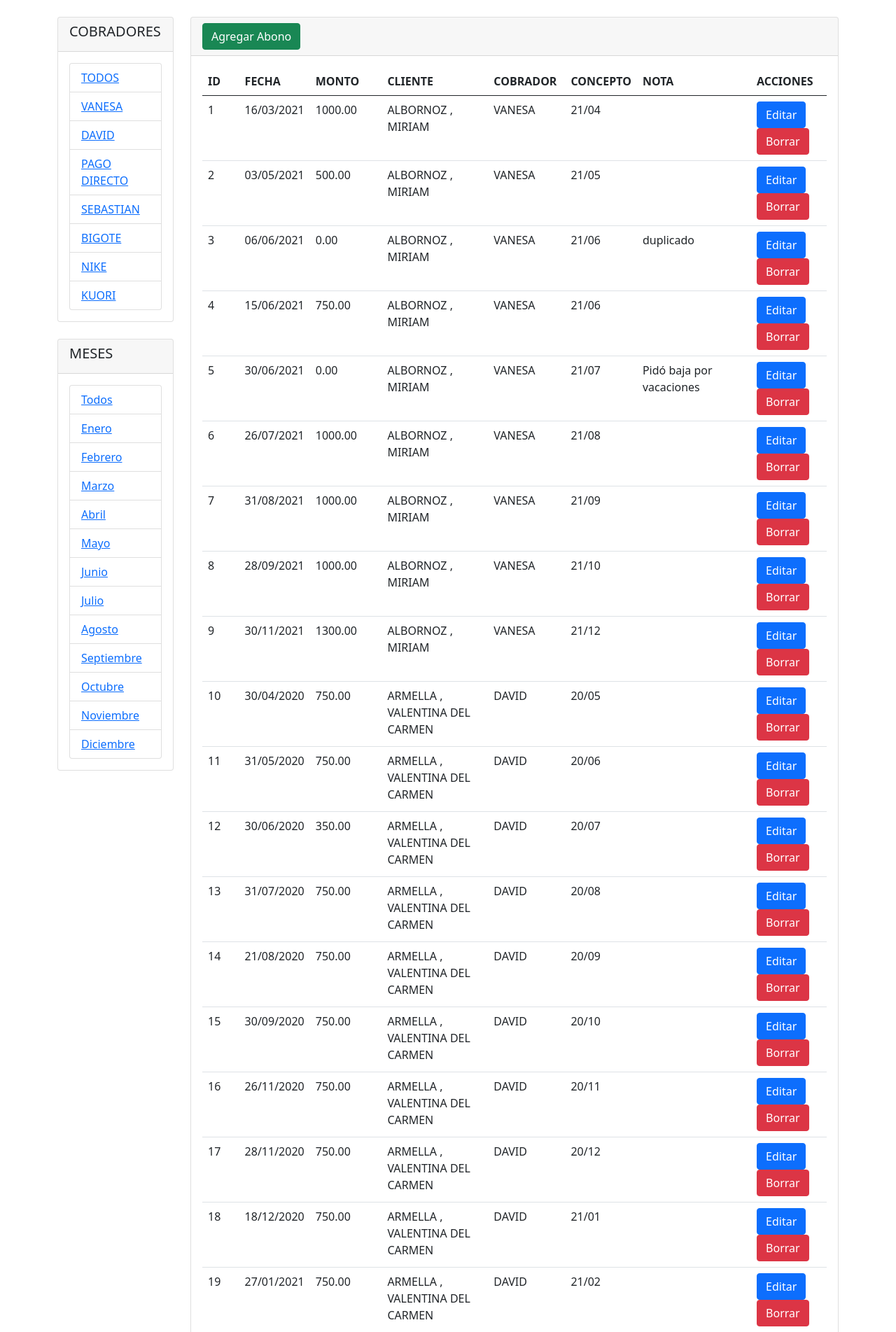
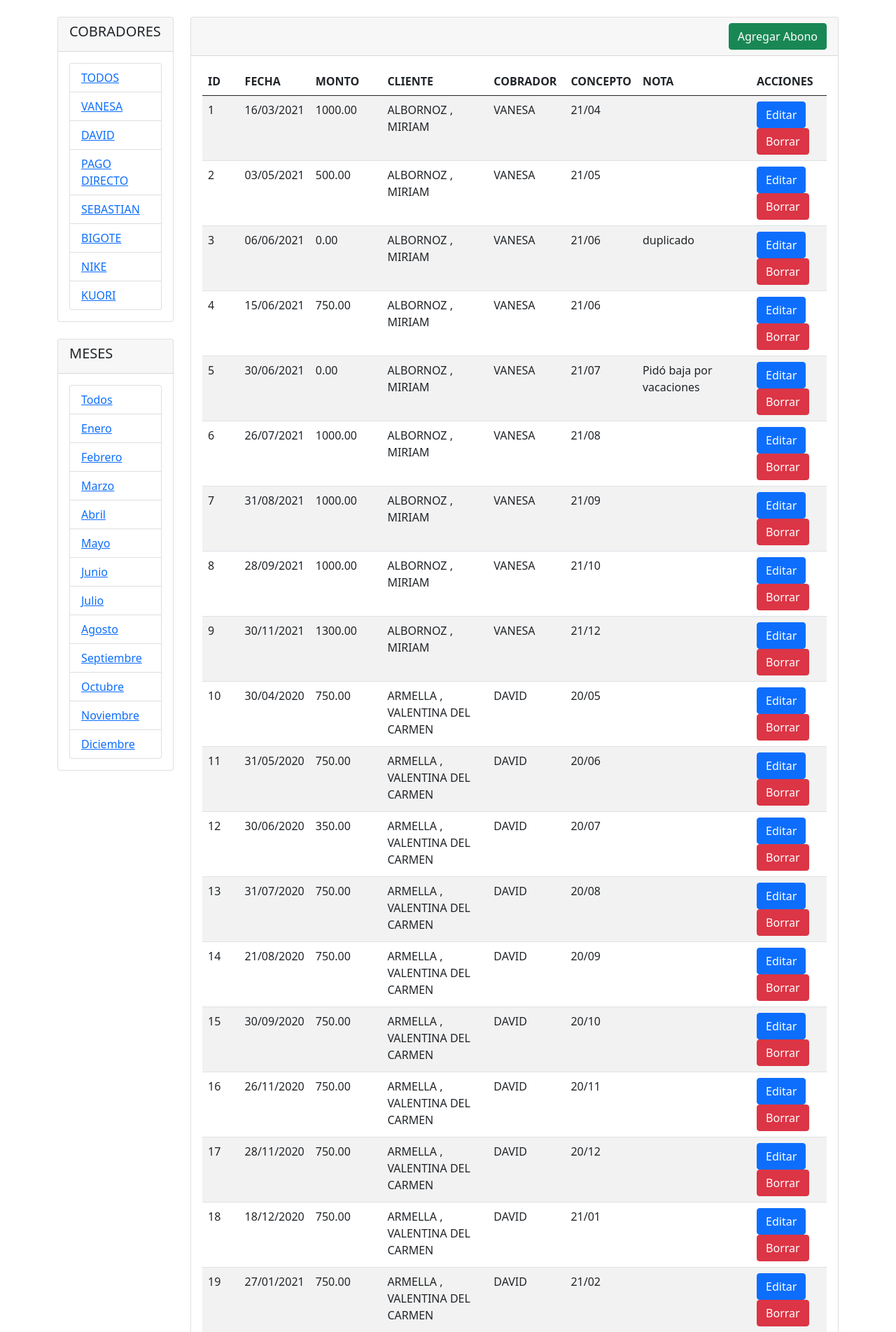
Before and after one commit to ramirokhouri/condornet, a Django app: page /abonos/ in a window 1280 px wide. Shown: the part 56-1959 px from the top of the page at 70% size. Run offline with Django 4.2, Linux system fonts and the light colour scheme; data comes from the database, SQL or seed files in the repository.

Commit message:
commit pre users

```diff
--- a/abonos/templates/abonos/index.html
+++ b/abonos/templates/abonos/index.html
@@ -46,11 +46,11 @@
 {% block contenido %}
 
 <div class="card">
-    <div class="card-header">
+    <div class="card-header d-flex justify-content-end">
         <a name="" id="" class="btn btn-success" href="{% url 'agregar_abono' %}" role="button">Agregar Abono</a>
     </div>
     <div class="card-body">
-        <table class="table">
+        <table class="table table-striped table-hover">
             <thead>
                 <tr>
                     <th>ID</th>
--- a/abonos/templates/clientes/index.html
+++ b/abonos/templates/clientes/index.html
@@ -18,11 +18,11 @@
 {% block contenido %}
 
 <div class="card">
-    <div class="card-header">
+    <div class="card-header d-flex justify-content-end">
         <a name="" id="" class="btn btn-success" href="{% url 'agregar_cliente' %}" role="button">Agregar Cliente</a>
     </div>
     <div class="card-body">
-        <table class="table">
+        <table class="table table-striped table-hover">
             <thead>
                 <tr>
                     <th>ID</th>
--- a/abonos/templates/cobradores/index.html
+++ b/abonos/templates/cobradores/index.html
@@ -18,11 +18,11 @@
 {% block contenido %}
 
 <div class="card">
-    <div class="card-header">
+    <div class="card-header d-flex justify-content-end">
         <a name="" id="" class="btn btn-success" href="{% url 'agregar_cobrador' %}" role="button">Agregar Cobrador</a>
     </div>
     <div class="card-body">
-        <table class="table">
+        <table class="table table-striped table-hover">
             <thead>
                 <tr>
                     <th>ID</th>
--- a/abonos/templates/recaudaciones/index.html
+++ b/abonos/templates/recaudaciones/index.html
@@ -46,11 +46,11 @@
 {% block contenido %}
 
 <div class="card">
-    <div class="card-header">
+    <div class="card-header d-flex justify-content-end">
         <a name="" id="" class="btn btn-success" href="{% url 'agregar_recaudacion' %}" role="button">Agregar Recaudación</a>
     </div>
     <div class="card-body">
-        <table class="table">
+        <table class="table table-striped table-hover">
             <thead>
                 <tr>
                     <th>ID</th>
```
